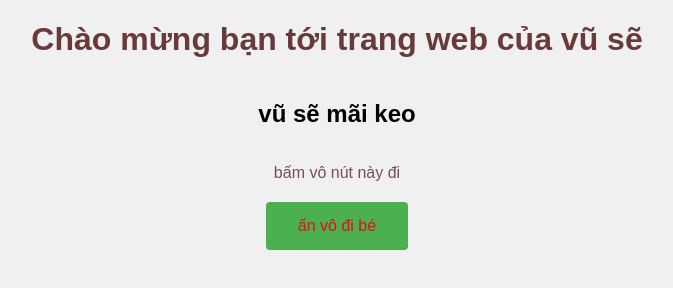
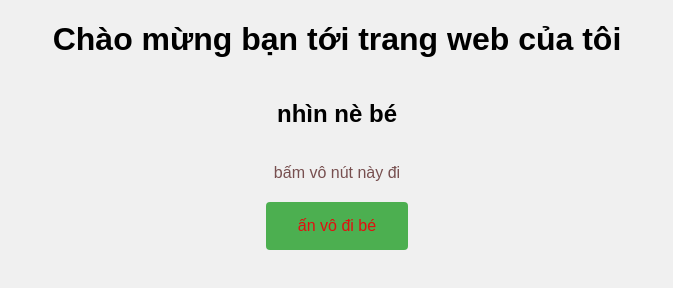
Before and after one commit to GeyKey/web, a plain HTML site: page index.html in a window 1280 px wide. Shown: the whole page, without its empty margins (303-976 px from the left). Drawn offline with Linux system fonts and the light colour scheme.

Commit message:
Update trang web với các thay đổi mới

```diff
--- a/index.html
+++ b/index.html
@@ -8,8 +8,8 @@
     <link rel="stylesheet" href="styles.css">
 </head>
 <body>
-    <h1>Chào mừng bạn tới trang web của vũ sẽ</h1>
-    <h2>vũ sẽ mãi keo</h2>
+    <h1>Chào mừng bạn tới trang web của tôi</h1>
+    <h2>nhìn nè bé</h2>
     <p>bấm vô nút này đi</p>
     <a href="https://www.facebook.com/profile.php?id=61566124948940" target="_blank">
     <button id="đây nè ">ấn vô đi bé</button>
--- a/styles.css
+++ b/styles.css
@@ -6,6 +6,16 @@ body {
     display: flex;
     flex-direction: column;
     align-items: center;
+    background-image: url();
+    background-size: cover; /
+    background-repeat: no-repeat;
+    background-attachment: fixed;
+    background-position: center;
+    font-family: Arial, sans-serif;
+    margin: 0;
+    padding: 0;
+    }
+
 }
 
 h1 {
```
